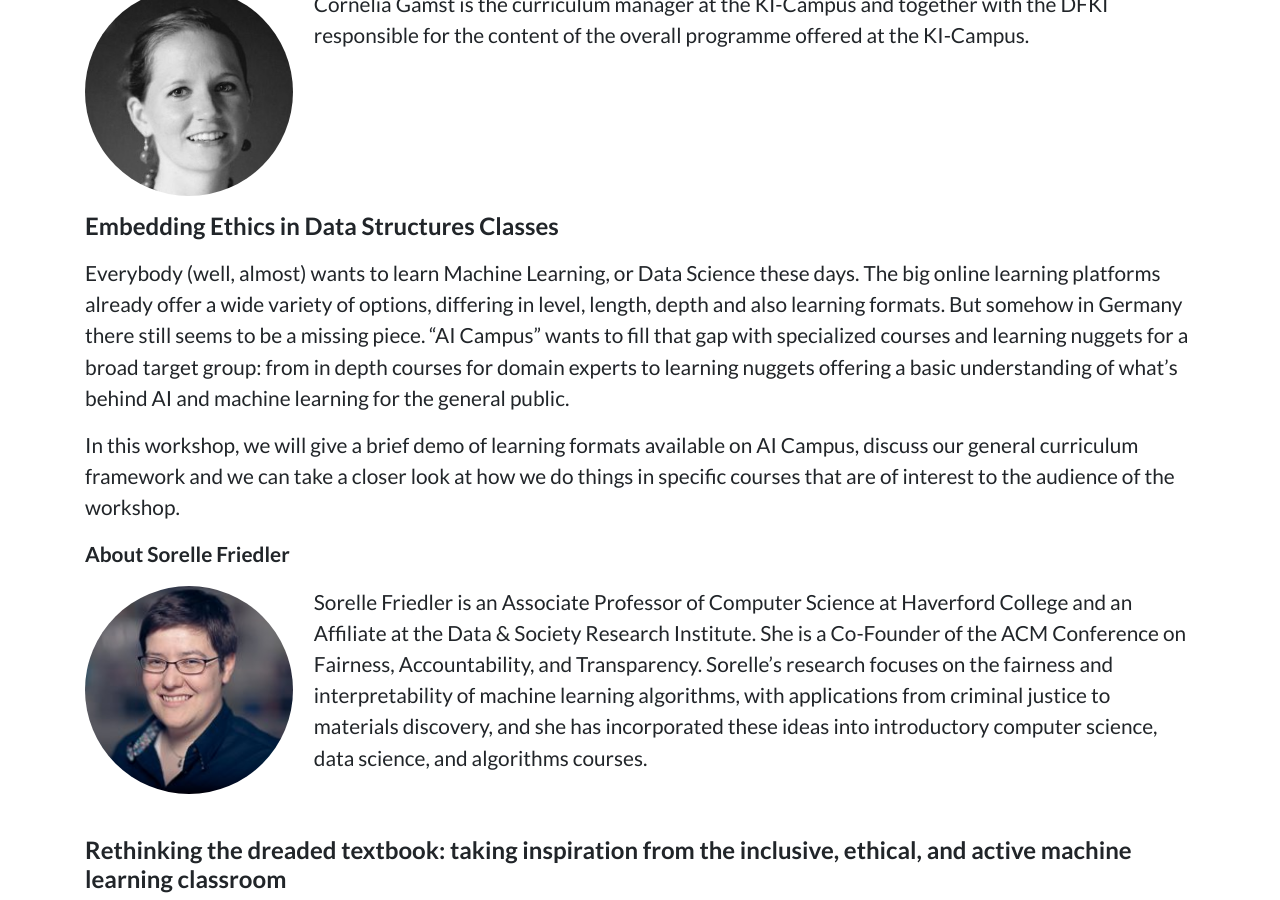
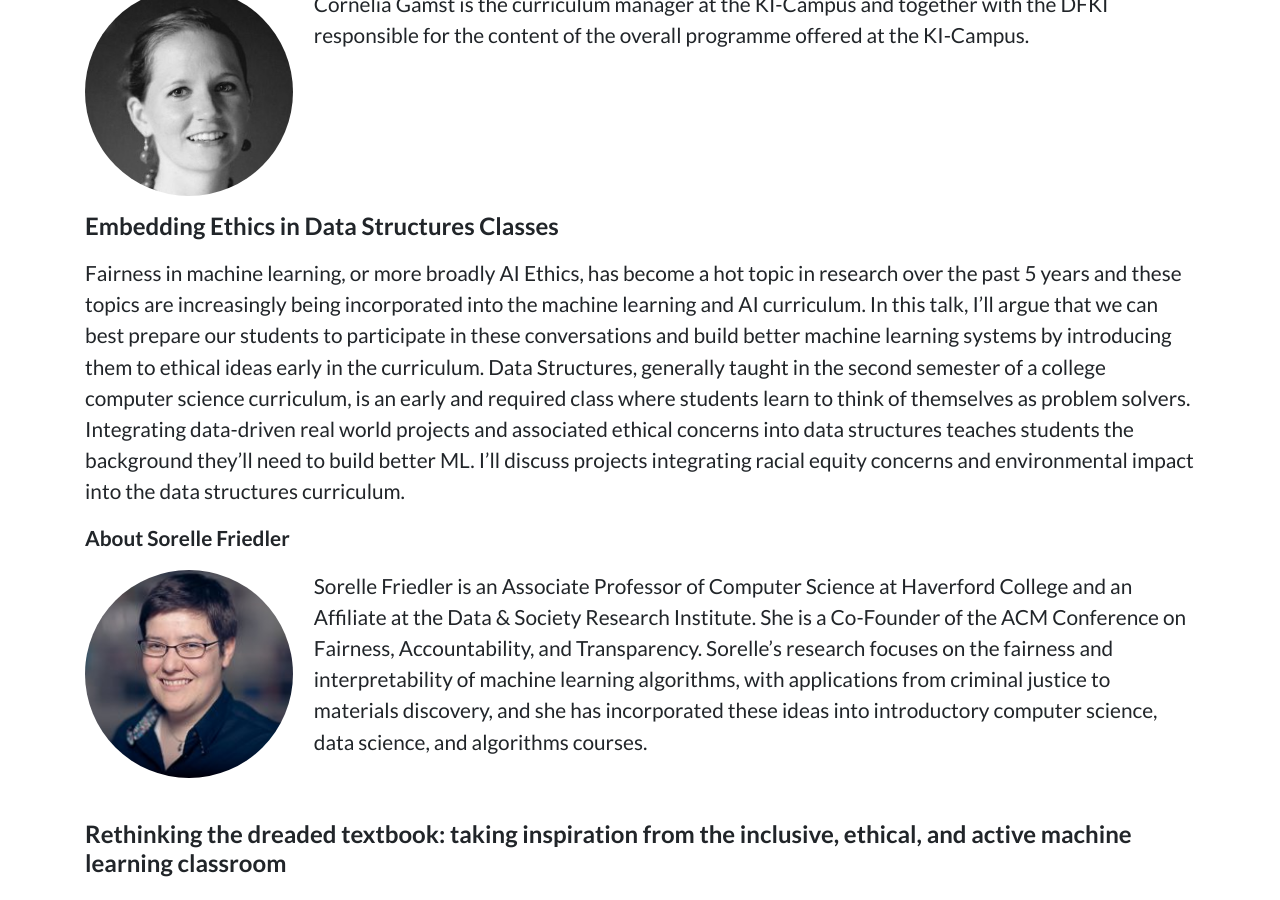
Before and after one commit to teaching-ml/2021, a Jekyll site: the page built from index.md, in a window 1280 px wide and 900 px high, scrolled down 3149 px. Built offline with Jekyll 4.4.1, drawn with Linux system fonts in a browser that asks for light colours.

Commit message:
fixed abstract of Sorelle's talk

```diff
--- a/index.md
+++ b/index.md
@@ -53,9 +53,19 @@ Cornelia Gamst is the curriculum manager at the KI-Campus and together with the
 
 #### Embedding Ethics in Data Structures Classes
 
-Everybody (well, almost) wants to learn Machine Learning, or Data Science these days. The big online learning platforms already offer a wide variety of options, differing in level, length, depth and also learning formats. But somehow in Germany there still seems to be a missing piece. "AI Campus" wants to fill that gap with specialized courses and learning nuggets for a broad target group: from in depth courses for domain experts to learning nuggets offering a basic understanding of what's behind AI and machine learning for the general public.
-
-In this workshop, we will give a brief demo of learning formats available on AI Campus, discuss our general curriculum framework and we can take a closer look at how we do things in specific courses that are of interest to the audience of the workshop.
+Fairness in machine learning, or more broadly AI Ethics, has become a hot
+topic in research over the past 5 years and these topics are increasingly
+being incorporated into the machine learning and AI curriculum. In this
+talk, I'll argue that we can best prepare our students to participate in
+these conversations and build better machine learning systems by
+introducing them to ethical ideas early in the curriculum. Data Structures,
+generally taught in the second semester of a college computer science
+curriculum, is an early and required class where students learn to think of
+themselves as problem solvers. Integrating data-driven real world projects
+and associated ethical concerns into data structures teaches students the
+background they'll need to build better ML. I'll discuss projects
+integrating racial equity concerns and environmental impact into the data
+structures curriculum.
 
 **About Sorelle Friedler**
 
```
